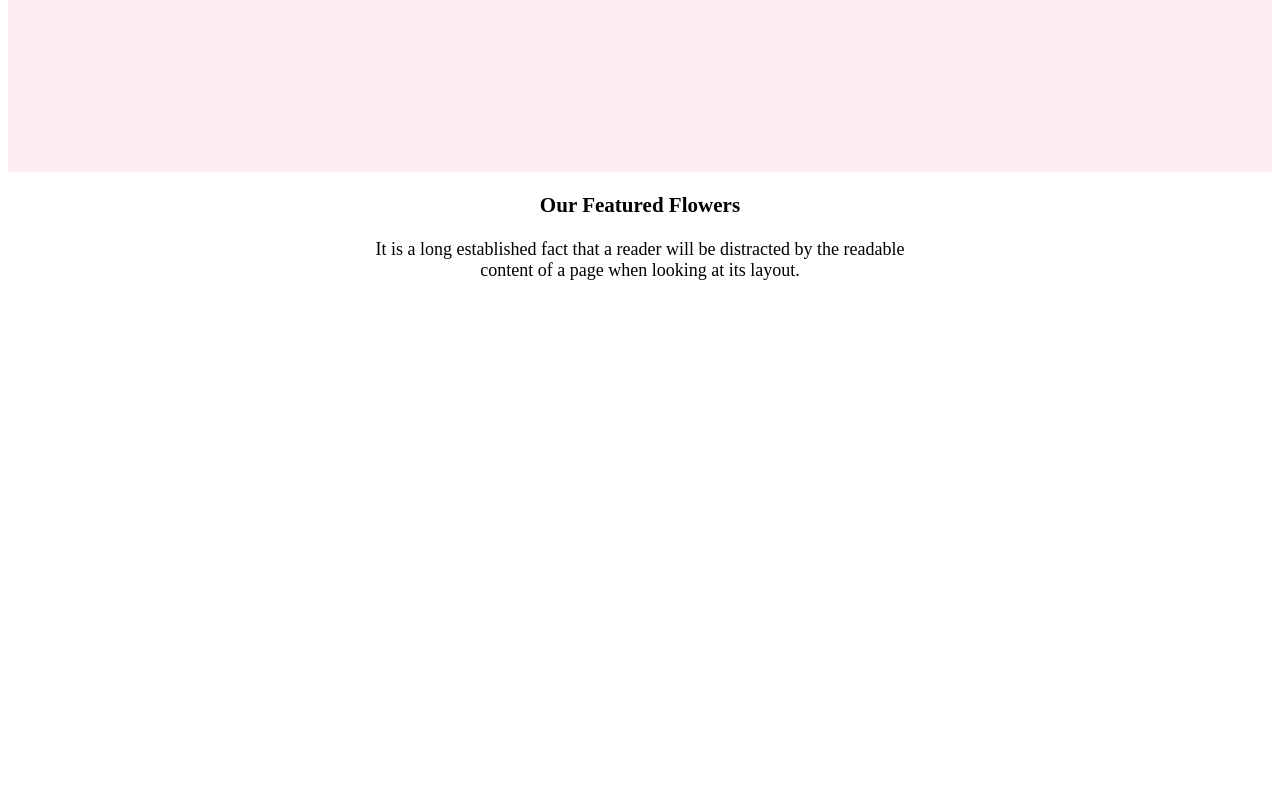
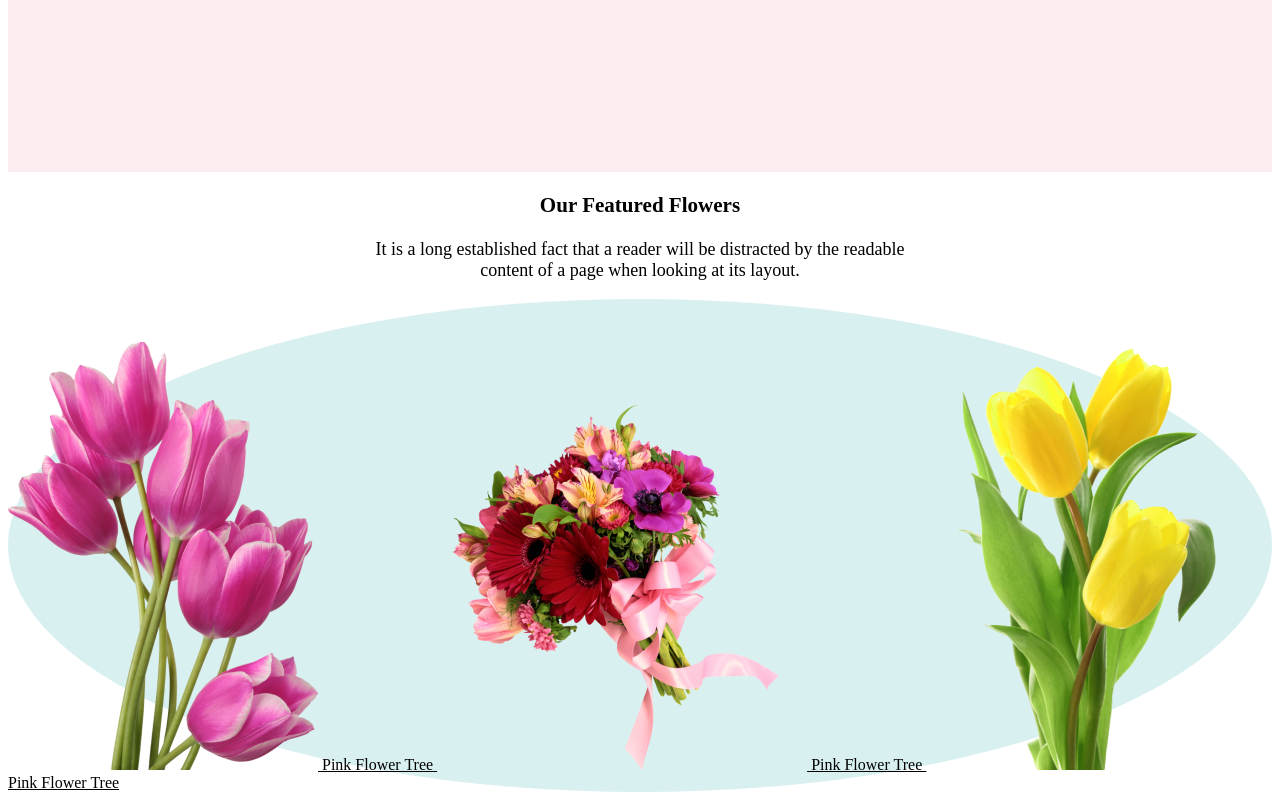
Before and after one commit to suhel-ahmed01/suhel-online-flower-shop, a plain HTML site: page index.html in a window 1280 px wide. Shown: the part 986-1786 px from the top of the page. Before the commit the page ends 1285 px from the top, so only its background shows below. Drawn offline with Linux system fonts and the light colour scheme.

Commit message:
featured-flowers added

```diff
--- a/index.html
+++ b/index.html
@@ -30,6 +30,13 @@
 
             </div>
 
+            <div class="img-featured-flowers">
+                <img class="img-6" src="flower asset/pngwing 6.png" alt="Pink Flower Tree"> Pink Flower Tree
+                <img class="img-5" src="flower asset/pngwing 5.png" alt="Pink Flower Tree"> Pink Flower Tree
+                <img class="img-7" src="flower asset/pngwing 7.png" alt="Pink Flower Tree"> Pink Flower Tree
+
+            </div>
+
         </section>
 </body>
 </html>
--- a/styles.css
+++ b/styles.css
@@ -50,3 +50,11 @@ Body{
     text-align: center;
     font-size: large;
 }
+
+.img-featured-flowers{
+    border-radius: 300px 300px 0px 0px;
+    background: rgba(5, 151, 160, 0.15);
+    border-radius: 50%;
+    text-decoration-line: underline;
+    object-position: center;
+}
```
